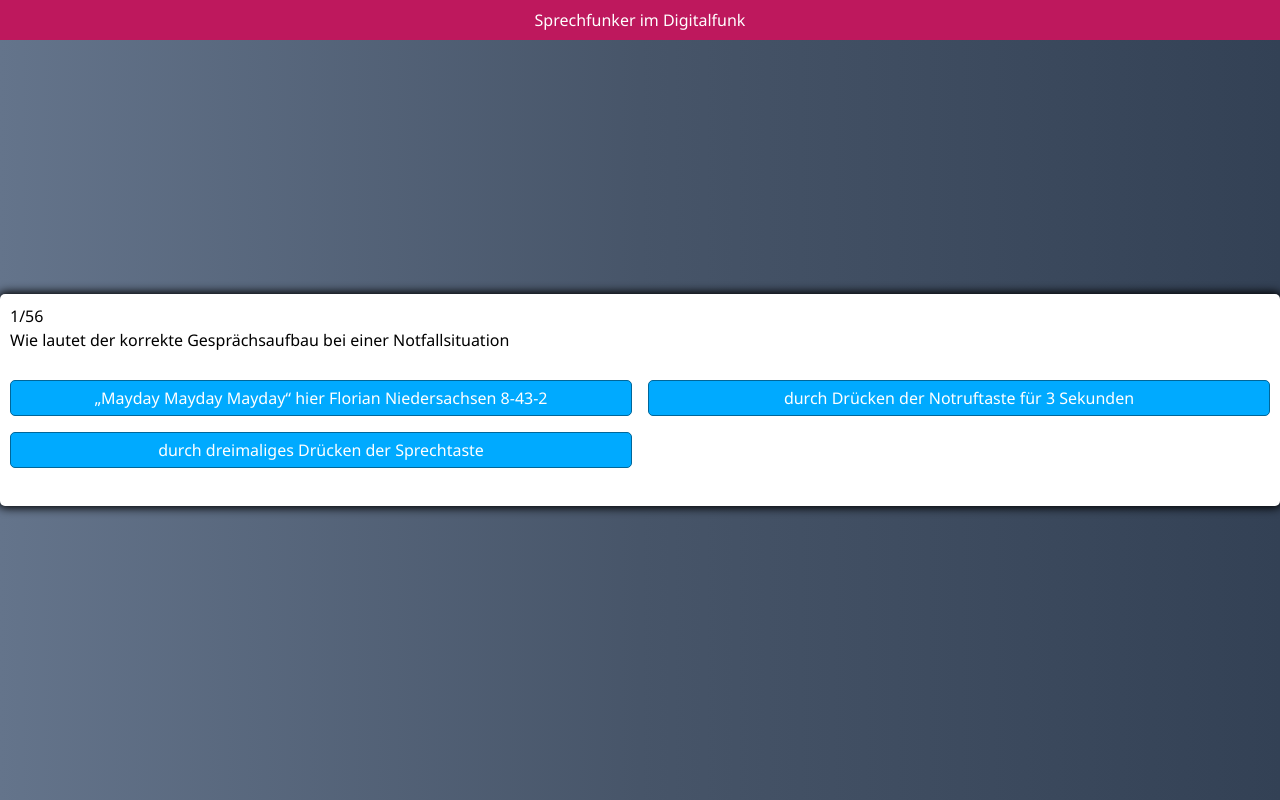
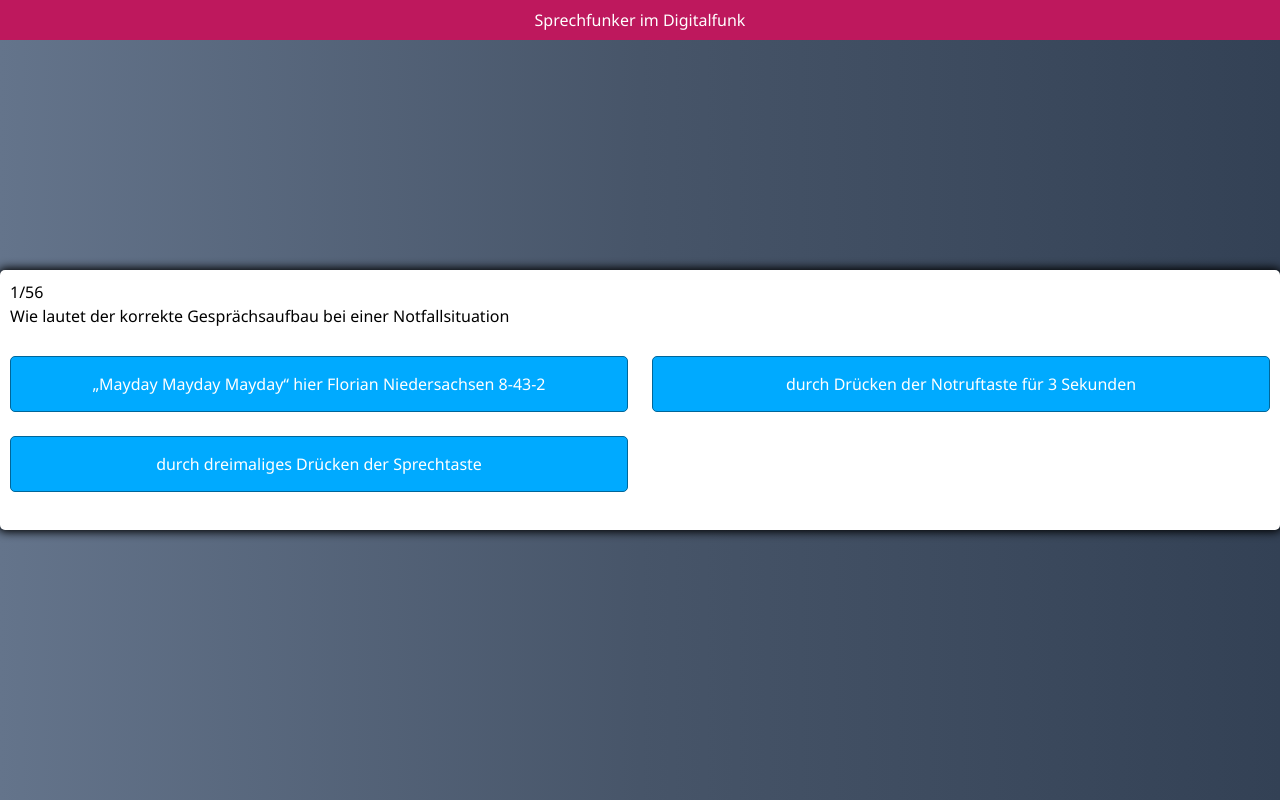
Before and after one commit to Kevin-Ratschinski/sprechfunker-quiz, a website: page public/index.html in a window 1280 px wide. Both pictures are taken after a click on the button "Start". Drawn offline with Linux system fonts and the light colour scheme.

Commit message:
change styling

```diff
--- a/public/index.html
+++ b/public/index.html
@@ -20,7 +20,7 @@
       <div id="question-container" class="hide">
         <div id="question-number">X/X</div>
         <div id="question">Question</div>
-        <div id="answer-buttons" class="grid gap-4 grid-cols-2 my-7">
+        <div id="answer-buttons" class="grid gap-6 grid-cols-2 my-7">
           <button class="btn">Answer 1</button>
           <button class="btn">Answer 2</button>
           <button class="btn">Answer 3</button>
--- a/src/css/style.css
+++ b/src/css/style.css
@@ -27,7 +27,7 @@
   border: 1px solid hsl(var(--hue), 100%, 30%);
   background-color: hsl(var(--hue), 100%, 50%);
   border-radius: 5px;
-  padding: 5px 10px;
+  padding: 15px 10px;
   color: white;
   outline: none;
 }
```
Also changed, not shown: public/css/tailwind.css.
